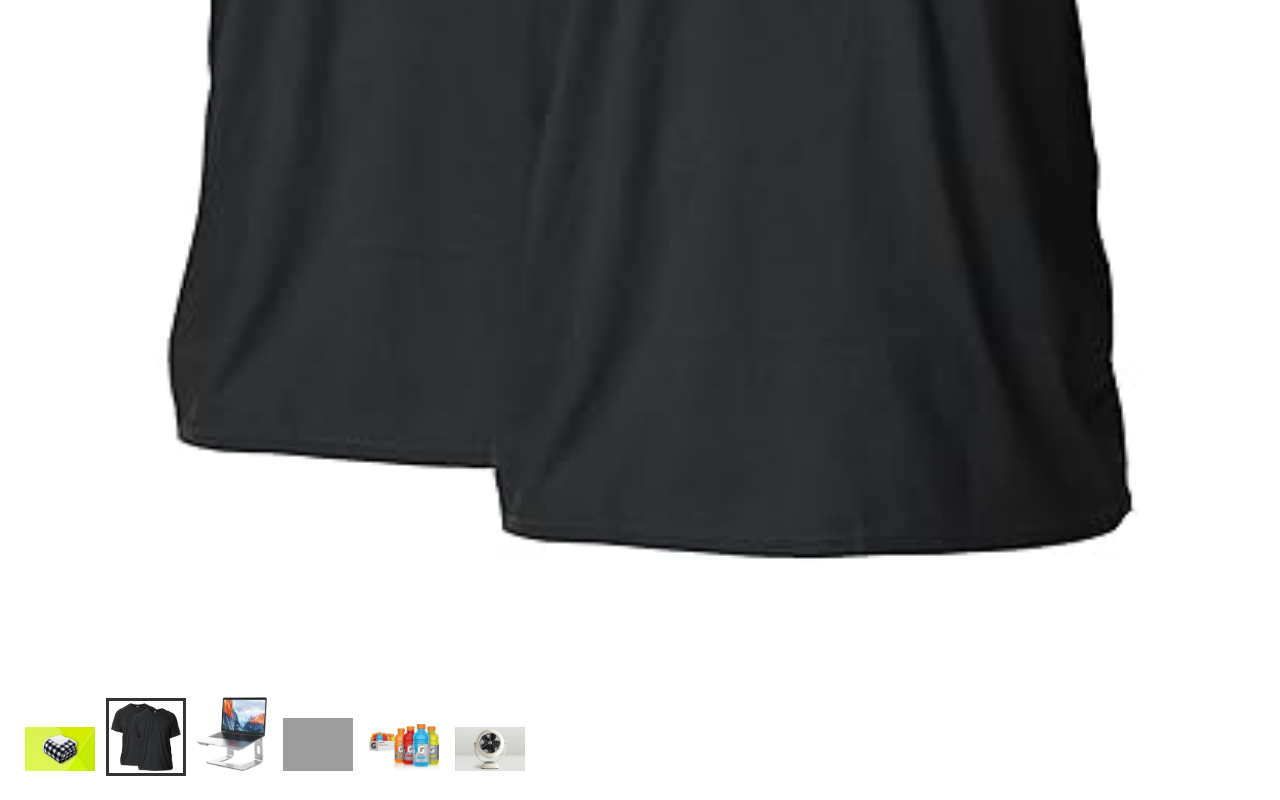
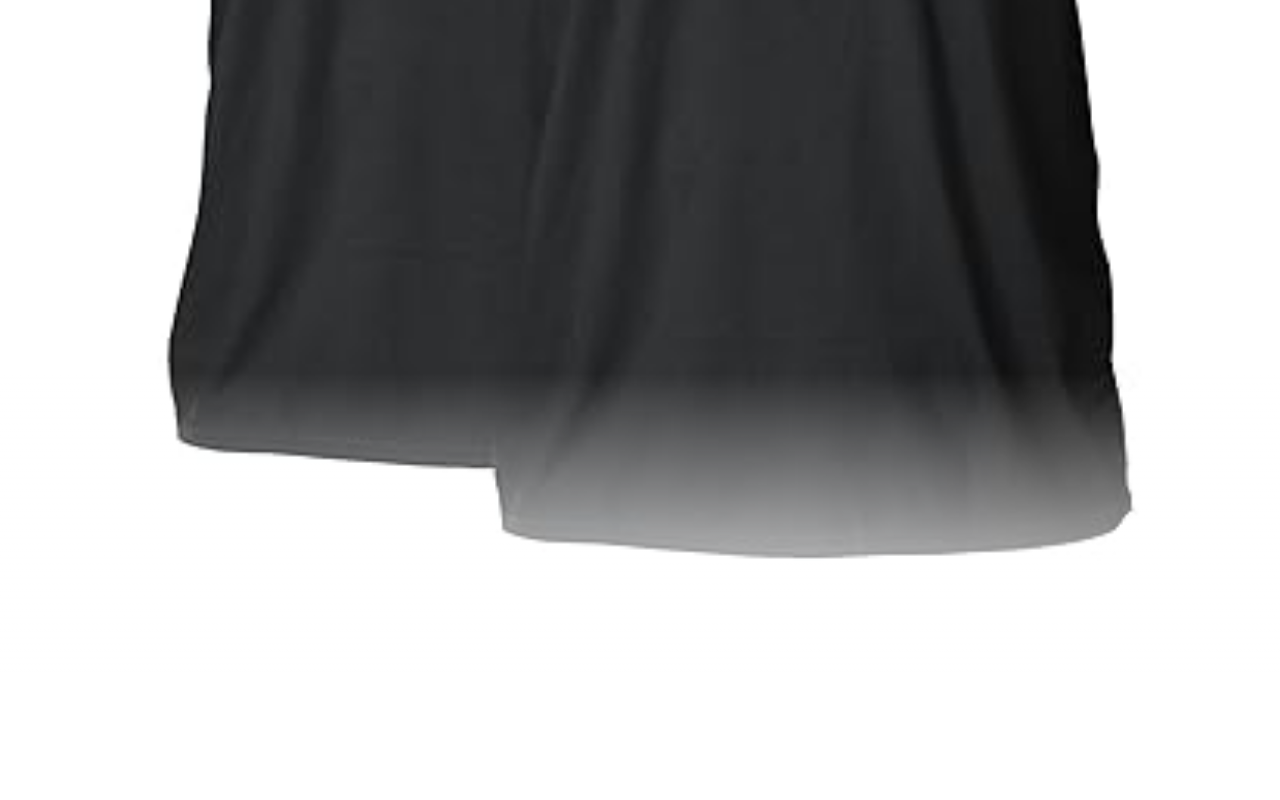
Before and after one commit to natenaltsega2225/Amazon-clone, a React (Vite) app: page / in a window 1280 px wide. Shown: the part 783-1583 px from the top of the page. After the commit the page ends 1455 px from the top, so only its background shows below. Built offline with nearby package versions, Linux system fonts and the light colour scheme; grey boxes are pictures that could not be loaded.

Commit message:
CarouselEffect completed

```diff
--- a/src/Components/Carousel/Carousel.module.css
+++ b/src/Components/Carousel/Carousel.module.css
@@ -0,0 +1,18 @@
+
+
+.hero__img {
+    position: relative;
+}
+
+.hero__img::before {
+    content: "";
+    position: absolute;
+    bottom: 0px;
+    width: 100%;
+    height: 300px;
+    background-image: linear-gradient(
+        to bottom,
+        rgba(225, 225, 225,0),
+        rgba(255,255,255)
+    );
+}
--- a/src/Components/Carousel/CarouselEffect.jsx
+++ b/src/Components/Carousel/CarouselEffect.jsx
@@ -1,34 +1,27 @@
-import React from 'react'
-import {Carousel} from 'react-responsive-carousel'
-import "react-responsive-carousel/lib/styles/carousel.min.css"
-import {img } from './img/data'
+import React from 'react';
+import { Carousel } from 'react-responsive-carousel';
+import "react-responsive-carousel/lib/styles/carousel.min.css";
+import classes from './Carousel.module.css'; // Import the CSS classes
+import { img } from './img/data';
+
 function CarouselEffect() {
   return (
-    <div>
-        <Carousel
-         autoPlay={true}
-         infiniteLoop={true}
-         showIndicators={false}
-         showThumbs={true}
+    <div >
+      <Carousel
+        autoPlay={true}
+        infiniteLoop={true}
+        showIndicators={false}
+        showThumbs={false}
+      >
+        {img.map((imageItemLink) => {
+          return <img src={imageItemLink} />;
+        })
 
-        >
-        {
-            img.map((imageItemLink) => {
-                return <img src={imageItemLink}/>
-            })
-        }
-
-
-
-
-        </Carousel>
-
-
-
-
-
+      }
+      </Carousel>
+      <div className={classes.hero__img}></div>
     </div>
-  )
+  );
 }
 
-export default  CarouselEffect;
+export default CarouselEffect;
```
